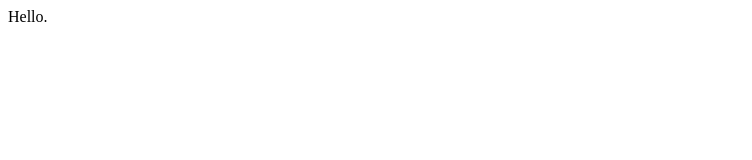
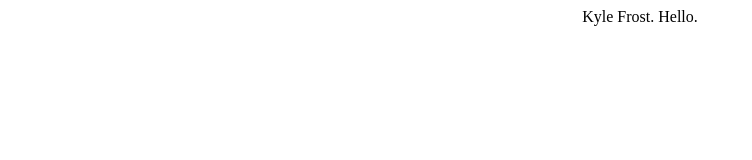
Before and after one commit to kylefrost/kylefrost.github.io, a plain HTML site: page index.html in a window 1280 px wide. Shown: the whole page, without its empty margins (0-752 px from the left). Drawn offline with Linux system fonts and the light colour scheme.

Commit message:
Update index.html

```diff
--- a/index.html
+++ b/index.html
@@ -1,4 +1,13 @@
 <html>
+  <head>
+    Kyle Frost.
+    <style>
+      body {
+        text-align: center;
+        vertical-align: center;
+      }
+    </style>
+  </head>
   <body>
     Hello.
   </body>
```
